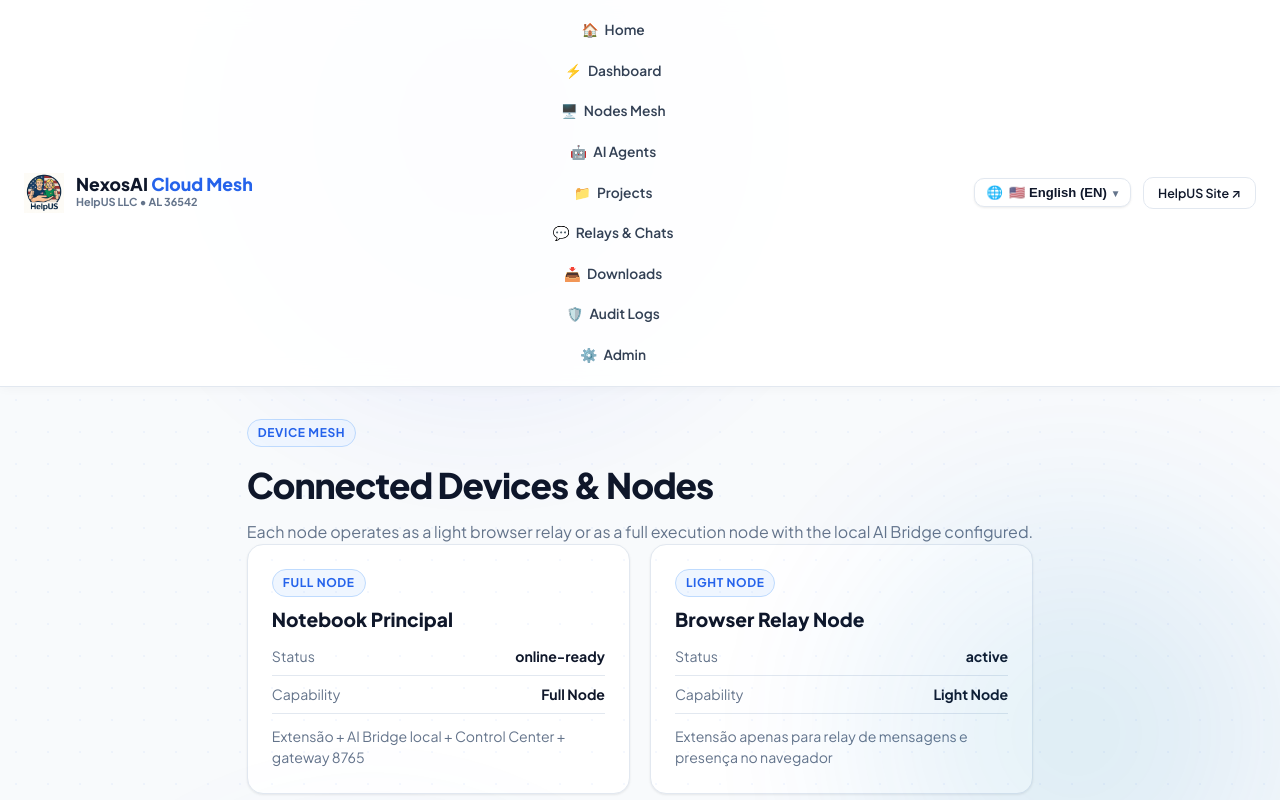
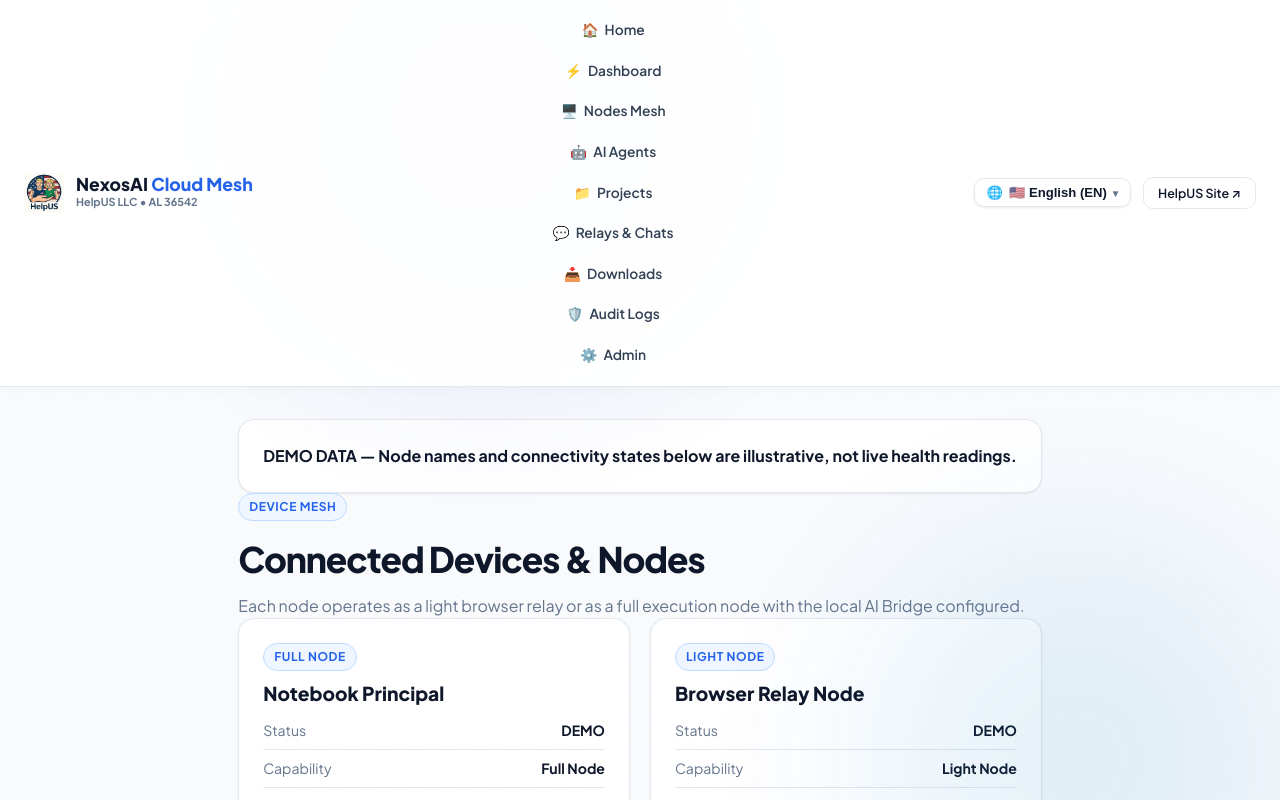
Before and after one commit to HelpUSA/nexosai-frontend, a Next.js app: page /nodes in a window 1280 px wide. Shown: the top 800 px of the page. Built offline with nearby package versions, Linux system fonts and the light colour scheme.

Commit message:
fix(g3c): incorporate audited DEMO and UNKNOWN presentation from PR26

```diff
--- a/src/app/nodes/page.tsx
+++ b/src/app/nodes/page.tsx
@@ -9,25 +9,26 @@ export default async function NodesPage({ searchParams }: { searchParams: Promis
     {
       name: 'Notebook Principal',
       type: 'Full Node',
-      status: 'online-ready',
+      status: 'DEMO',
       detail: 'Extensão + AI Bridge local + Control Center + gateway 8765',
     },
     {
       name: 'Browser Relay Node',
       type: 'Light Node',
-      status: 'active',
+      status: 'DEMO',
       detail: 'Extensão apenas para relay de mensagens e presença no navegador',
     },
     {
       name: 'PC Backup Workstation',
       type: 'Full Node',
-      status: 'standby',
+      status: 'DEMO',
       detail: 'Instalação recuperável para continuidade operacional',
     },
   ];
 
   return (
     <>
+      <p role="status" className="card" data-demo="true"><strong>DEMO DATA — Node names and connectivity states below are illustrative, not live health readings.</strong></p>
       <section className='hero'>
         <span className='badge'>{t.nodes.badge}</span>
         <h1>{t.nodes.title}</h1>
```
